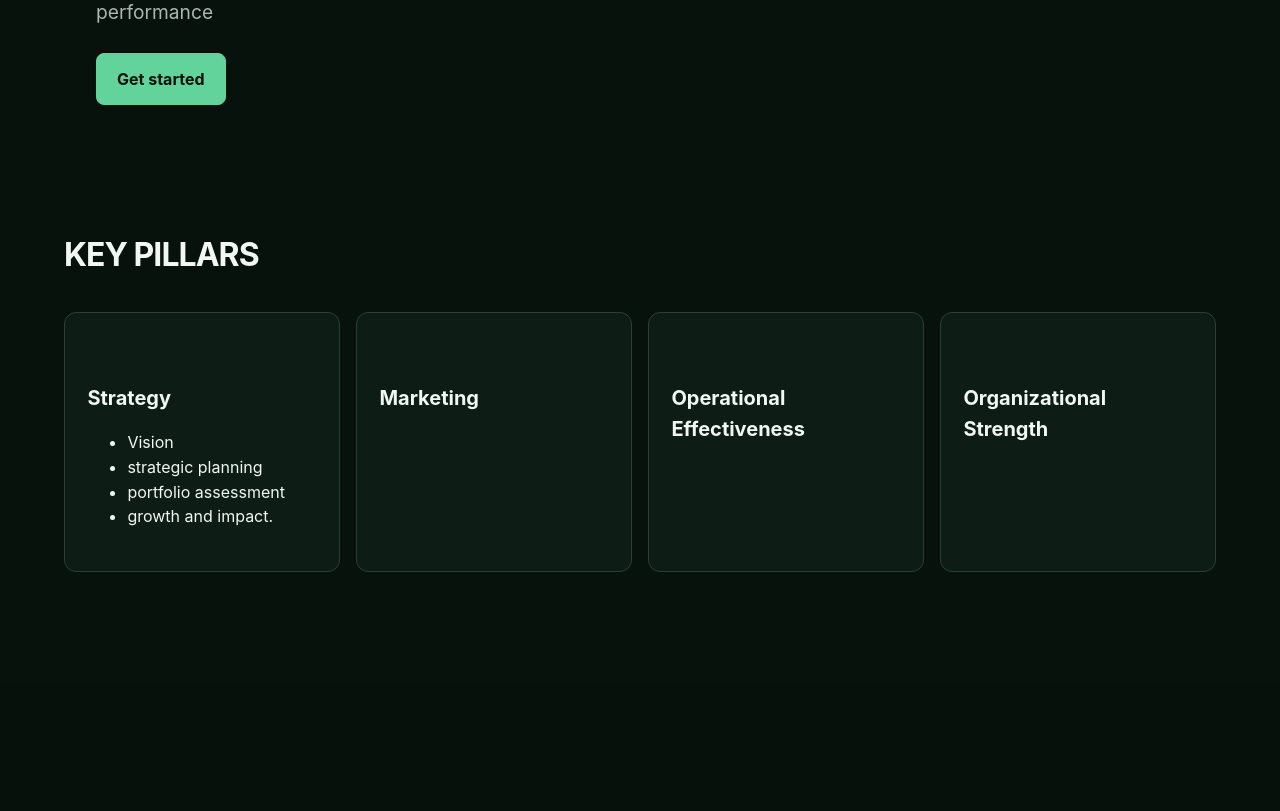
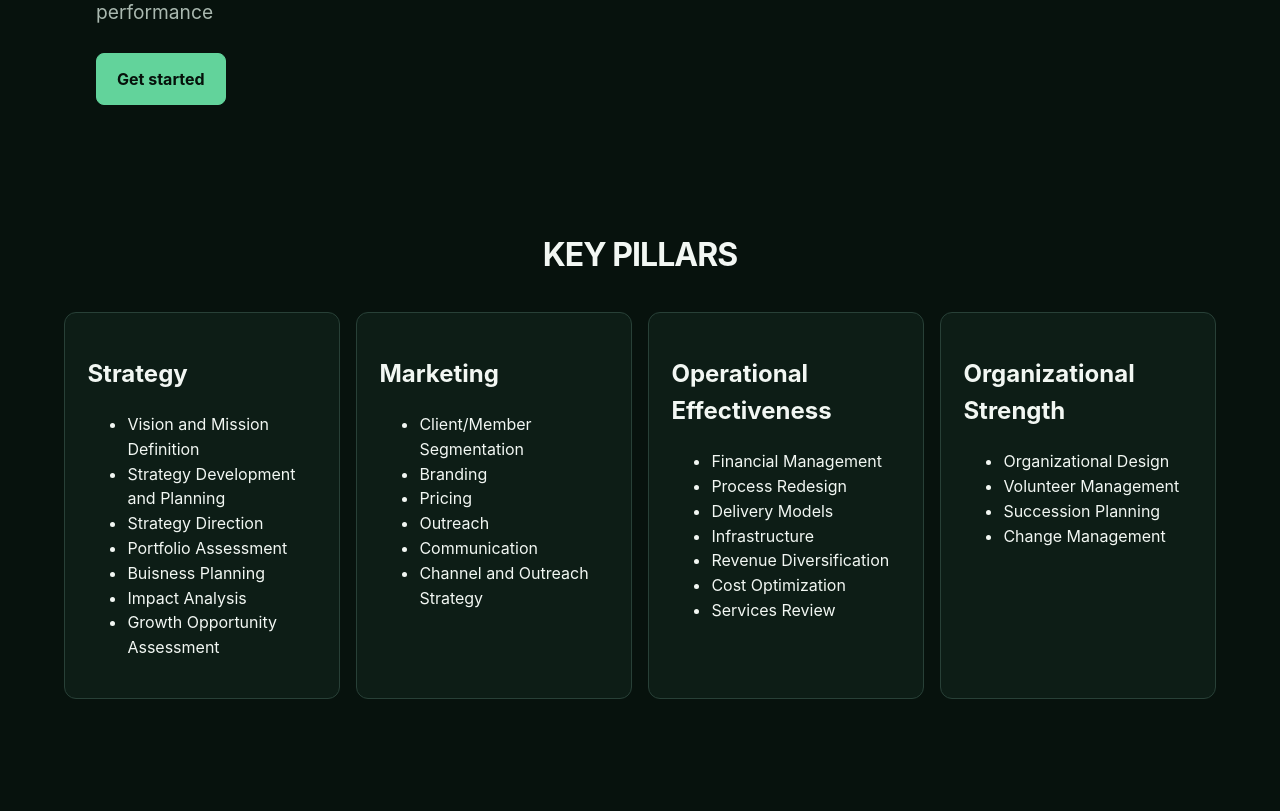
Before and after one commit to edimaudo/Karita, a FastAPI app: page / in a window 1280 px wide. Shown: the part 448-1259 px from the top of the page. Before the commit the page ends 1020 px from the top, so only its background shows below. Run offline with FastAPI, Linux system fonts and the light colour scheme.

Commit message:
Update index.html

```diff
--- a/templates/index.html
+++ b/templates/index.html
@@ -1,5 +1,5 @@
 {% extends "base.html" %}
-{% block title %}Karita — Strategic consulting for nonprofits{% endblock %}
+{% block title %}Karita — Impact consulting for nonprofits{% endblock %}
 {% block content %}
 <section style="display: flex; flex-direction: column; justify-content: center; width: 100%; min-height: 10vh; box-sizing: border-box; padding: 4rem 2rem;">
   <div style="max-width: 900px;">
@@ -18,21 +18,48 @@
 <section class="pillars" aria-labelledby="pillars-title">
   <div class="section-heading">
     <p class="eyebrow"></p>
-    <h2 id="pillars-title">KEY PILLARS</h2>
+    <h2 id="pillars-title" style="text-align: center;">KEY PILLARS</h2>
   </div>
   <div class="pillar-grid">
-    <article><span class="pillar-number"></span><h3>Strategy</h3>
-      <ul><li>Vision</li><li>strategic planning</li><li>portfolio assessment</li><li>growth and impact.</li></ul>
-      <!-- <p><ul>Vision</ul><ul>strategic planning</ul><ul>portfolio assessment</ul><ul>growth and impact.</ul></ul></p> -->
+    <article><span class="pillar-number"></span><h2>Strategy</h2>
+      <ul>
+        <li>Vision and Mission Definition</li>
+        <li>Strategy Development and Planning</li>
+        <li>Strategy Direction</li>
+        <li>Portfolio Assessment</li>
+        <li>Buisness Planning</li>
+        <li>Impact Analysis</li>
+        <li>Growth Opportunity Assessment</li>
+      </ul>
     </article>
-    <article><span class="pillar-number"></span><h3>Marketing</h3>
-      <!-- <p>Segmentation, branding, pricing, communications and outreach.</p> -->
+    <article><span class="pillar-number"></span><h2>Marketing</h2>
+      <ul>
+        <li>Client/Member Segmentation</li>
+        <li>Branding</li>
+        <li>Pricing</li>
+        <li>Outreach</li>
+        <li>Communication</li>
+        <li>Channel and Outreach Strategy</li>
+      </ul>
     </article>
-    <article><span class="pillar-number"></span><h3>Operational Effectiveness</h3>
-      <!-- <p>Financial management, process redesign, delivery and cost optimization.</p> -->
+    <article><span class="pillar-number"></span><h2>Operational Effectiveness</h2>
+      <ul>
+        <li>Financial Management</li>
+        <li>Process Redesign</li>
+        <li>Delivery Models</li>
+        <li>Infrastructure</li>
+        <li>Revenue Diversification</li>
+        <li>Cost Optimization</li>
+        <li>Services Review</li>
+      </ul>
     </article>
-    <article><span class="pillar-number"></span><h3>Organizational Strength</h3>
-      <!-- <p>Organization design, volunteers, succession and change management.</p> -->
+    <article><span class="pillar-number"></span><h2>Organizational Strength</h2>
+      <ul>
+        <li>Organizational Design</li>
+        <li>Volunteer Management</li>
+        <li>Succession Planning</li>
+        <li>Change Management</li>
+      </ul>
     </article>
   </div>
 </section>
```
